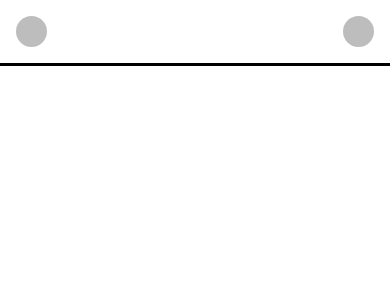
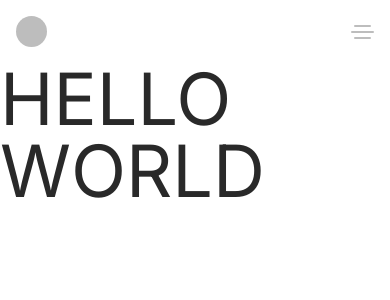
Before and after one commit to eroblaze/ellentis-vet, a Next.js app: page / in a window 390 px wide. Shown: the top 300 px of the page. Built offline with nearby package versions, Linux system fonts and the light colour scheme.

Commit message:
Done with the header

```diff
--- /dev/null
+++ b/components/Hamburger.tsx
@@ -0,0 +1,62 @@
+"use client";
+
+import { RefObject, useRef } from "react";
+import gsap from "gsap";
+import { useGSAP } from "@gsap/react";
+
+let clicked = false;
+
+export default function Hamburger({ ref: menuRef }: { ref: RefObject<HTMLElement | null> }) {
+  const hamburgerRef = useRef<HTMLButtonElement>(null);
+  const menuTlRef = useRef<gsap.core.Timeline>(null);
+
+  useGSAP(() => {
+    menuTlRef.current = gsap
+      .timeline({ paused: true })
+      .to(
+        [hamburgerRef.current?.querySelector("div:first-child"), hamburgerRef.current?.querySelector("div:last-child")],
+        {
+          width: 10
+        }
+      )
+      .to(hamburgerRef.current, { rotate: 45 })
+      .to(
+        [hamburgerRef.current?.querySelector("div:first-child"), hamburgerRef.current?.querySelector("div:last-child")],
+        {
+          height: 7,
+          width: 2
+        }
+      );
+  }, []);
+
+  const handleMenuClicked = () => {
+    switch (clicked) {
+      case false:
+        menuTlRef.current?.timeScale(8).play();
+        if (menuRef.current) {
+          menuRef.current.classList.remove("slide-out");
+          menuRef.current.classList.add("slide-in");
+        }
+        clicked = true;
+        break;
+      default:
+        menuTlRef.current?.reverse();
+        if (menuRef.current) {
+          menuRef.current.classList.remove("slide-in");
+          menuRef.current.classList.add("slide-out");
+        }
+        clicked = false;
+    }
+  };
+
+  return (
+    <button
+      className="z-[2] flex min-h-[auto] min-w-[auto] flex-col items-center md:hidden"
+      onClick={handleMenuClicked}
+      ref={hamburgerRef}>
+      <div className="bg-my-white-300 h-[2px] w-[17px] rounded"></div>
+      <div className="bg-my-white-300 mt-[4px] h-[2px] w-[23px] rounded"> </div>
+      <div className="bg-my-white-300 mt-[4px] h-[2px] w-[17px] rounded"> </div>
+    </button>
+  );
+}
--- a/components/Header.tsx
+++ b/components/Header.tsx
@@ -1,20 +1,28 @@
+"use client";
+
+import { useRef } from "react";
 import Link from "next/link";
 import Search from "./Search";
 import Btn from "./btn";
+import Hamburger from "./Hamburger";
 
 export default function () {
+  const menuRef = useRef<HTMLElement | null>(null);
+
   return (
-    <header className="lg-16:px-0 mx-auto flex w-full max-w-5xl items-center justify-between p-[16px] outline-3">
+    <header className="lg-16:px-0 mx-auto flex w-full max-w-5xl items-center justify-between p-[16px]">
       <div className="bg-my-white-300 h-[31px] w-[31px] rounded-full"></div>
-      <div className="bg-my-white-300 h-[31px] w-[31px] rounded-full md:hidden"></div>
-      <nav className="max-960px:gap-20 hidden w-full md:flex md:items-center md:justify-end md:gap-30">
-        <Search className="hidden md:flex" />
-        <ul className="flex items-center gap-[30px]">
+      <Hamburger ref={menuRef} />
+      <nav
+        ref={menuRef}
+        className="bg-my-white-50 hidden w-full items-center max-md:fixed max-md:inset-0 max-md:min-h-screen max-md:flex-col max-md:gap-[30px] max-md:px-[16px] max-md:pt-[80px] md:flex md:justify-between">
+        <Search className="900px:w-[430px] flex md:ml-[23%]" />
+        <ul className="md:max-900px:gap-[10px] flex items-center gap-[16px] max-md:w-full max-md:flex-col">
           <li>
             <Link href="#">Curriculum</Link>
           </li>
-          <li>
-            <Btn>Log out</Btn>
+          <li className="max-md:flex max-md:w-full max-md:justify-center">
+            <Btn className="w-[min(100%,330px)]">Log out</Btn>
           </li>
         </ul>
       </nav>
--- a/components/Search.tsx
+++ b/components/Search.tsx
@@ -5,7 +5,7 @@ interface SearchInterface {
 export default function Search({ className }: SearchInterface) {
   return (
     <div
-      className={`bg-my-white-100 border-my-white-300 flex w-[430px] items-center gap-[5px] rounded-md border-2 ps-[10px] has-focus:border-blue-500 ${className}`}>
+      className={`bg-my-white-100 border-my-white-300 flex w-[min(100%,330px)] items-center gap-[5px] rounded-md border-2 ps-[10px] has-focus:border-blue-500 ${className}`}>
       <svg
         className="text-my-white-950"
         width="15"
--- a/components/btn.tsx
+++ b/components/btn.tsx
@@ -1,11 +1,13 @@
 interface BtnInterface {
   children: React.ReactNode;
+  className?: string;
   handler?: () => {};
 }
 
-export default function Btn({ children }: BtnInterface) {
+export default function Btn({ children, className }: BtnInterface) {
   return (
-    <button className="flex cursor-pointer items-center justify-center gap-[5px] rounded-md border-[2px] border-blue-300 bg-blue-500 px-[15px] py-[5px] text-white transition-all duration-150 hover:bg-blue-700">
+    <button
+      className={`flex cursor-pointer items-center justify-center gap-[5px] rounded-md border-[2px] border-blue-300 bg-blue-500 px-[15px] py-[5px] text-white transition-all duration-150 hover:bg-blue-700 active:bg-blue-300 ${className}`}>
       {children}
     </button>
   );
--- a/src/app/globals.css
+++ b/src/app/globals.css
@@ -27,3 +27,12 @@ body {
   display: grid;
   grid-template-rows: auto 1fr auto;
 }
+
+@media (width < 48rem) {
+  .slide-in {
+    display: flex;
+  }
+  .slide-out {
+    display: none;
+  }
+}
--- a/src/app/layout.tsx
+++ b/src/app/layout.tsx
@@ -4,29 +4,28 @@ import "./globals.css";
 
 export const metadata: Metadata = {
   title: "Ellentis Vet",
-  description: "Ellentis",
+  description: "Ellentis"
 };
 
 const workSans = Work_Sans({
   variable: "--font-work-sans",
-  subsets: ["latin"],
+  subsets: ["latin"]
 });
 
 const inter = Inter({
   variable: "--font-inter",
   subsets: ["latin"],
-  display: "swap",
+  display: "swap"
 });
 
 export default function RootLayout({
-  children,
+  children
 }: Readonly<{
   children: React.ReactNode;
 }>) {
   return (
     <html lang="en">
-      <body
-        className={`${inter.variable} ${workSans.variable} font-inter min-h-screen antialiased`}>
+      <body className={`${inter.variable} ${workSans.variable} font-inter text-my-white-950 min-h-screen antialiased`}>
         {children}
       </body>
     </html>
--- a/src/app/page.tsx
+++ b/src/app/page.tsx
@@ -4,6 +4,7 @@ export default function Home() {
   return (
     <>
       <Header />
+      <h1 className="text-7xl">HELLO WORLD</h1>
     </>
   );
 }
```
Also changed, not shown: package.json (+9 -7 lines), .prettierrc.json, public/search.svg (deleted), 1 other file (tests, documents, lock files or other folders).
